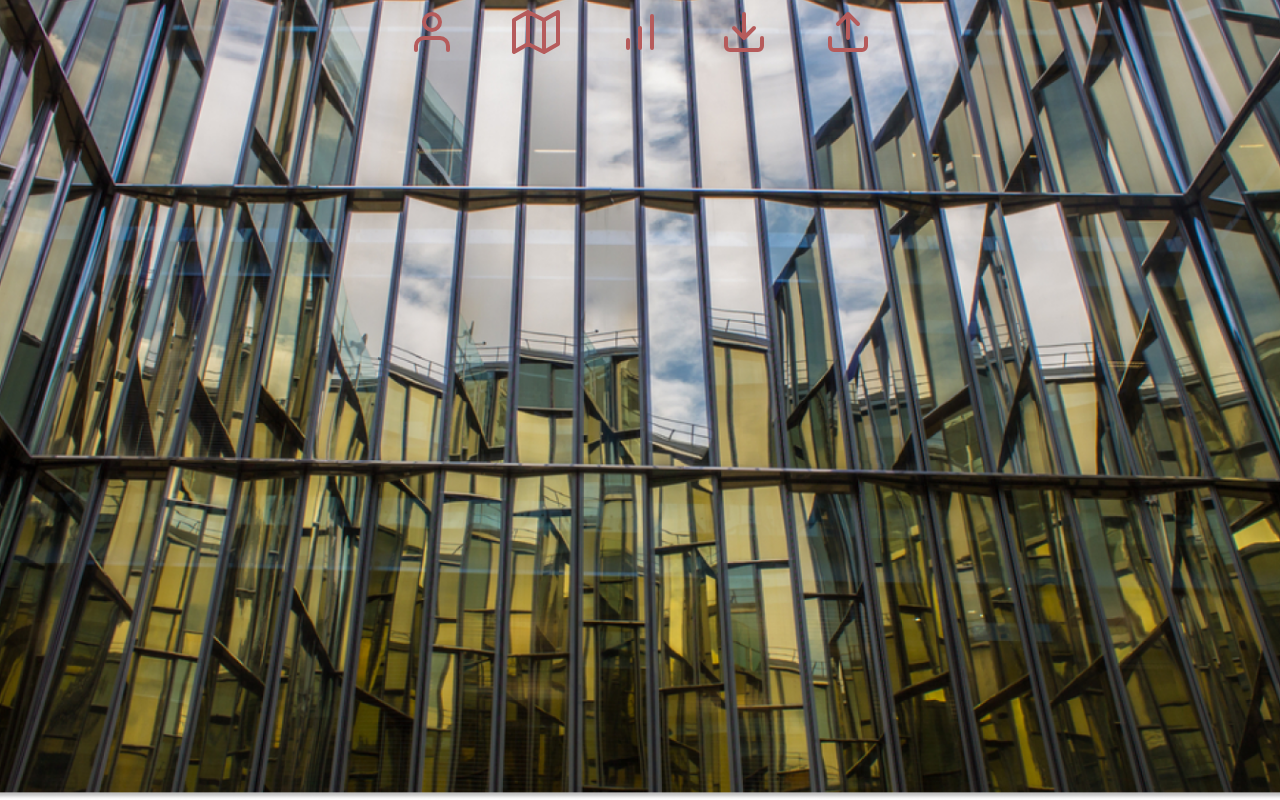
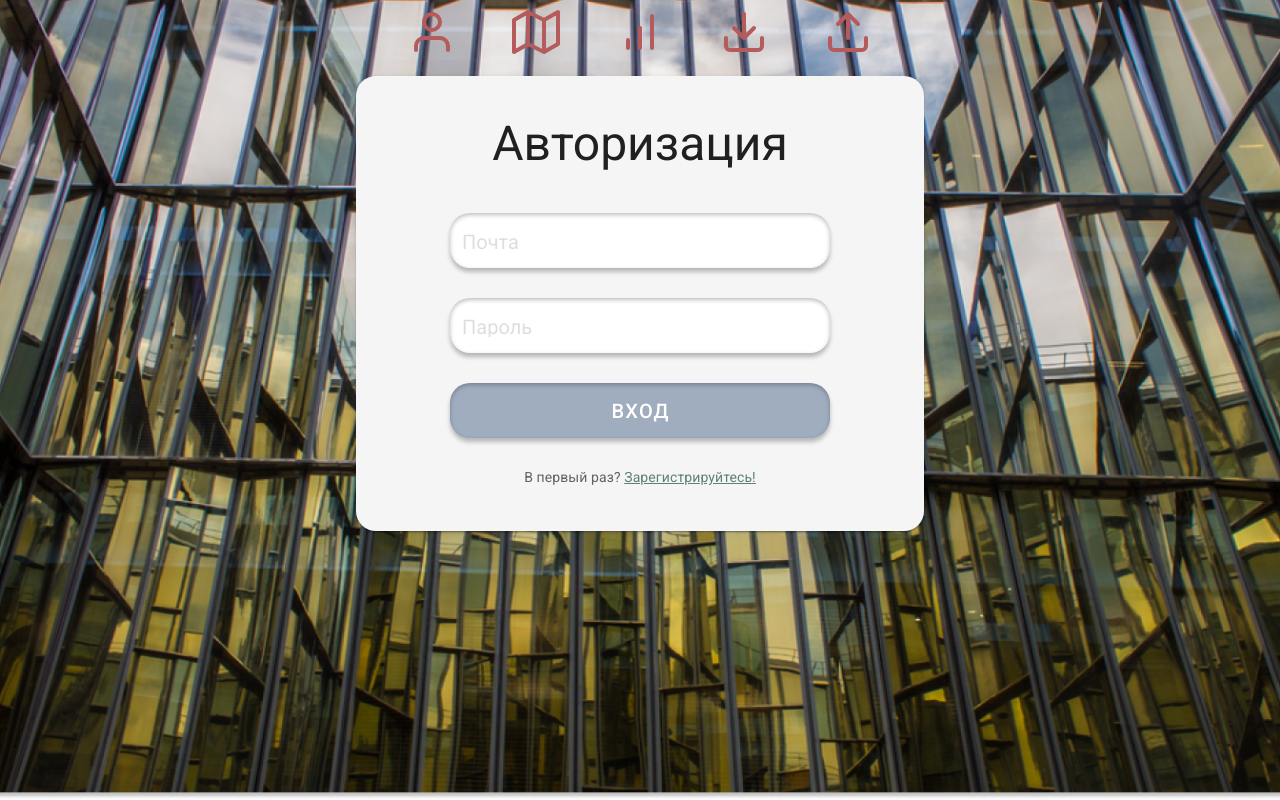
Before and after one commit to moevm/nosql2h24-spb, a Nuxt app in the folder frontend/: page /signin in a window 1280 px wide. Before the commit this address had no page. Built offline with nearby package versions, Linux system fonts and the light colour scheme.

Commit message:
signin page: add

```diff
--- /dev/null
+++ b/frontend/pages/signin.vue
@@ -0,0 +1,42 @@
+<template>
+  <v-row justify="center" align="center">
+    <v-col cols="12" sm="8" md="6">
+      <v-card class="registration-card" color="background">
+        <v-card-title class="headline text-center d-flex justify-center text-h3 custom-margin">
+          Авторизация
+        </v-card-title>
+        <v-card-text class="d-flex flex-column align-center">
+          <TextField
+            label="Почта"
+          />
+          <TextField
+            label="Пароль"
+          />
+          <Btn label="Вход" class="custom-margin"/>
+          <div style="display: inline; text-align: center;">
+            В первый раз? <a display: inline href="/signup">Зарегистрируйтесь!</a>
+          </div>
+        </v-card-text>
+      </v-card>
+    </v-col>
+  </v-row>
+</template>
+
+<script>
+export default {
+  name: 'SignInPage'
+}
+</script>
+
+<style scoped>
+.registration-card {
+  background-color: primary;
+  border-radius: 20px;
+  padding: 27px;
+}
+
+.custom-margin {
+  margin-top: 0;
+  margin-bottom: 28px;
+}
+</style>
```
